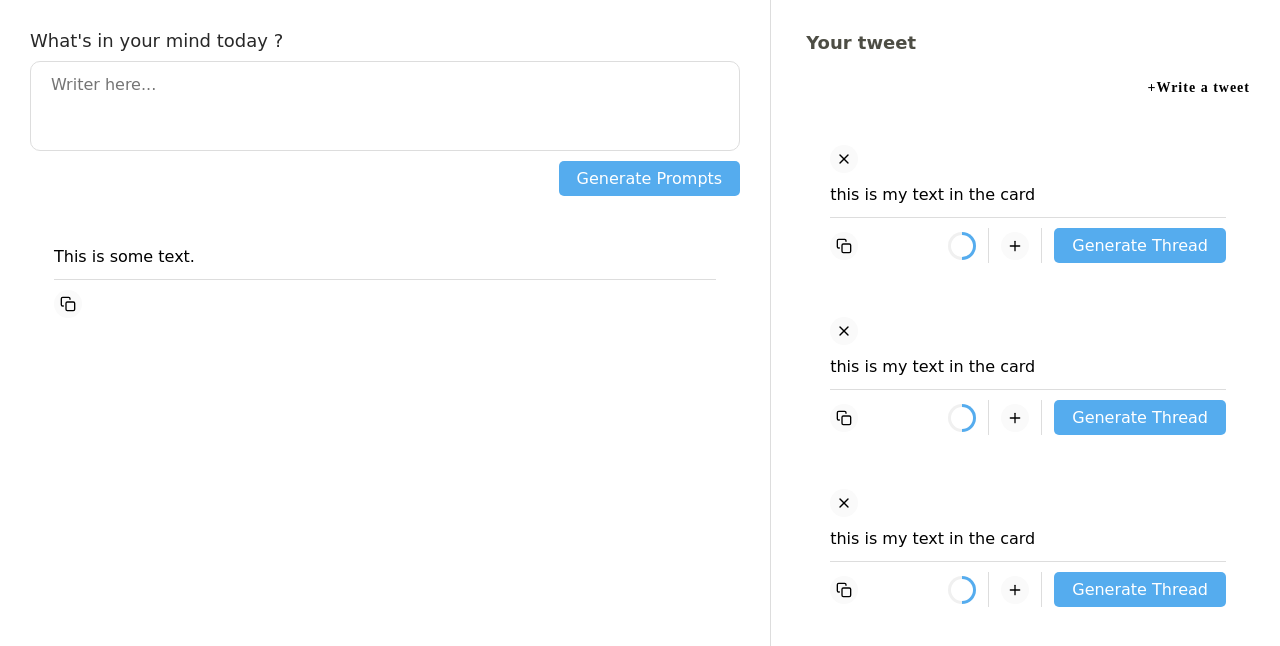
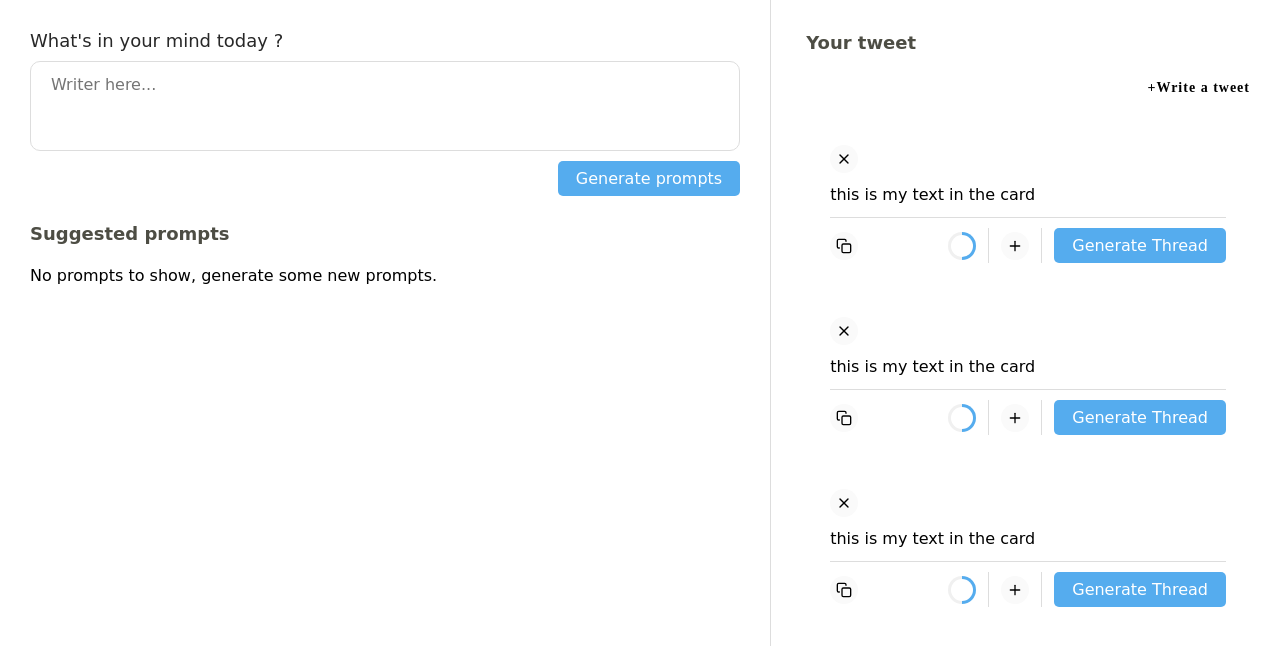
Before and after one commit to avleen123/TweetSpark, a React (Create React App) app: page / in a window 1280 px wide. Shown: the top 646 px of the page. Built offline with nearby package versions, Linux system fonts and the light colour scheme; no server answers.

Commit message:
Generation of suggested prompts💬

```diff
--- a/src/components/TwitterPage/TwitterPage.js
+++ b/src/components/TwitterPage/TwitterPage.js
@@ -1,32 +1,81 @@
-import React, { useEffect } from 'react';
+import React, { useEffect, useState } from 'react';
 import { Copy } from 'react-feather';
 import styles from './TwitterPage.module.css';
 import TwitterCard from "../TwitterCard.js/TwitterCard";
 import { generateImageForTweet, generatePrompts } from '../../apis/twitter';
 function TwitterPage() {
-  useEffect(()=>{
-   generateImageForTweet('Earth is flat')
-  },[]);
+  const [prompts, setPrompts] = useState([]);
+  const [promptInput,setPromptInput]=useState("");
+  const [errorMessages, setErrorMessages] = useState({
+    prompt: "",
+    thread: "",
+    image: "",
+  });
+  const [disabledButtons, setDisabledButtons] = useState({
+    prompt: false,
+    thread: false,
+    image: false,
+  });
+  const handlePromptGeneration = async () => {
+    if (!promptInput.trim()) {
+      setErrorMessages((prev) => ({
+        ...prev,
+        prompt: "Please enter something",
+      }));
+      return;
+    }
+    setErrorMessages((prev) => ({
+      ...prev,
+      prompt: "",
+    }));
+    setPrompts([]);
+    setDisabledButtons((prev) => ({ ...prev, prompt: true }));
+    const res = await generatePrompts(promptInput);
+    setDisabledButtons((prev) => ({ ...prev, prompt: false }));
+    if (!res) {
+      setErrorMessages((prev) => ({
+        ...prev,
+        prompt: "Error getting the prompts, please try again",
+      }));
+      return;
+    }
+    const tweets = res.choices.map((item) => item.text.trim());
+    setPrompts(tweets);
+  };
+  useEffect(()=>{},[]);
   return (
     <div className={styles.container}>
     <div className={styles.mainLeft}>
       <div className={styles.topSection}>
         <label>What's in your mind today ?</label>
-        <textarea placeholder="Writer here..."/>
-        <button className='button'>Generate Prompts</button>
+        <textarea placeholder="Writer here..."
+        value={promptInput}
+        onChange={(event)=> setPromptInput(event.target.value)}
+        />
+        <button className='button' onClick={handlePromptGeneration} disabled={disabledButtons.prompt}>
+        {disabledButtons.prompt ? "Generating..." : "Generate prompts"}
+          </button>
         </div>
         <div className={styles.prompts}>
-        <div className={styles.prompt}>
-         <p className={styles.text}>This is some text.</p>
-         <div className={styles.bottom}>
-          <div className='icon'>
-            <Copy/>
-          </div>
-          </div>
+          <p className={styles.heading}>Suggested prompts</p>
+          {disabledButtons.prompt ? (
+            <p>Loading...</p>
+          ) : prompts.length == 0 ? (
+            <p>No prompts to show, generate some new prompts. </p>
+          ) : (
+            prompts.map((item) => (
+              <div className={styles.prompt} key={item}>
+                <p className={styles.text}>{item}</p>
+                <div className={styles.bottom}>
+                  <div className="icon" >
+                    <Copy />
+                  </div>
+                </div>
+              </div>
+            ))
+          )}
         </div>
-        </div>
-        </div>
-
+      </div>
         <div className={styles.mainRight}>
         <p className={styles.heading}>Your tweet</p>
         <p className={styles.btn}>+Write a tweet</p>
```
